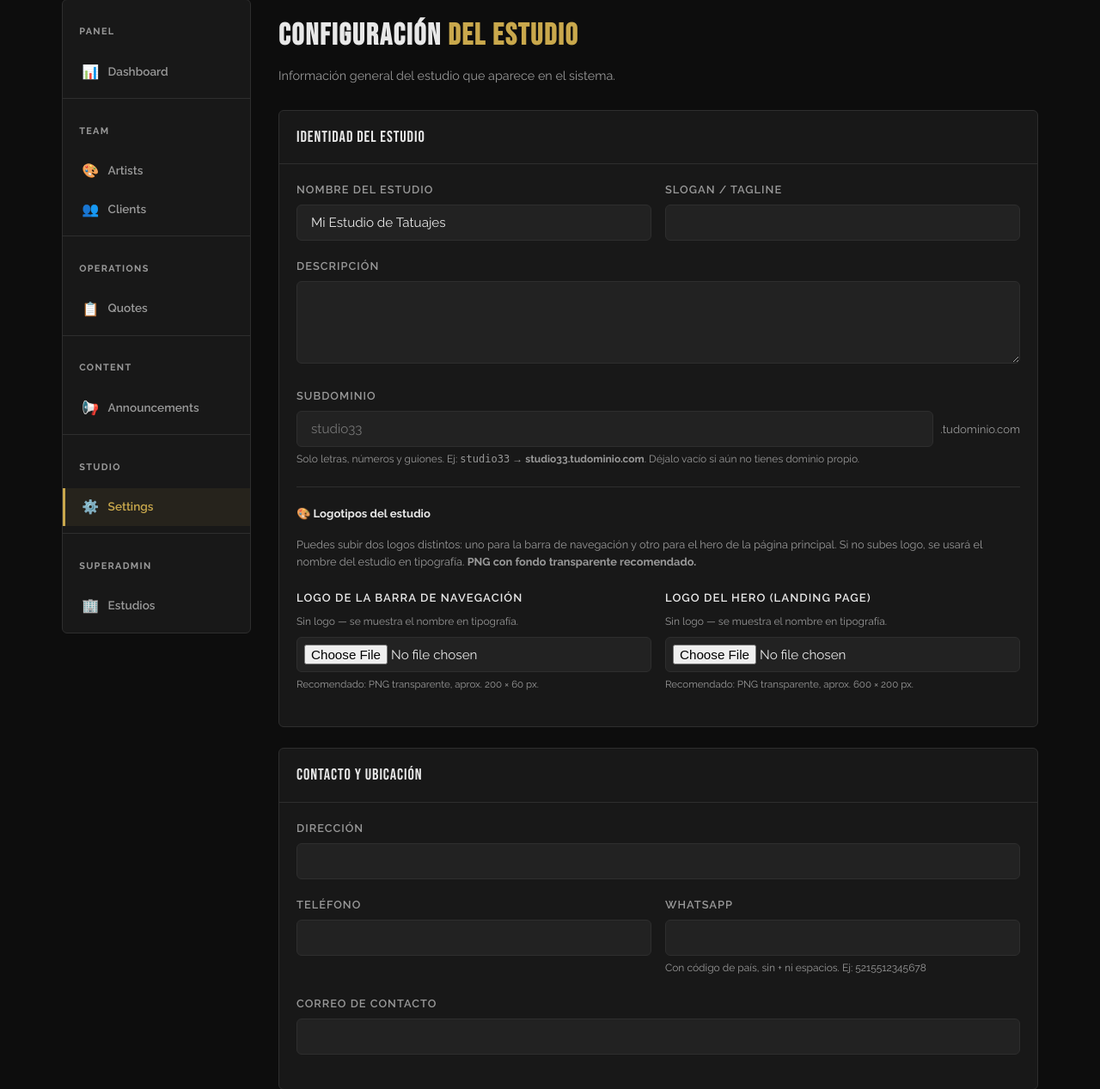
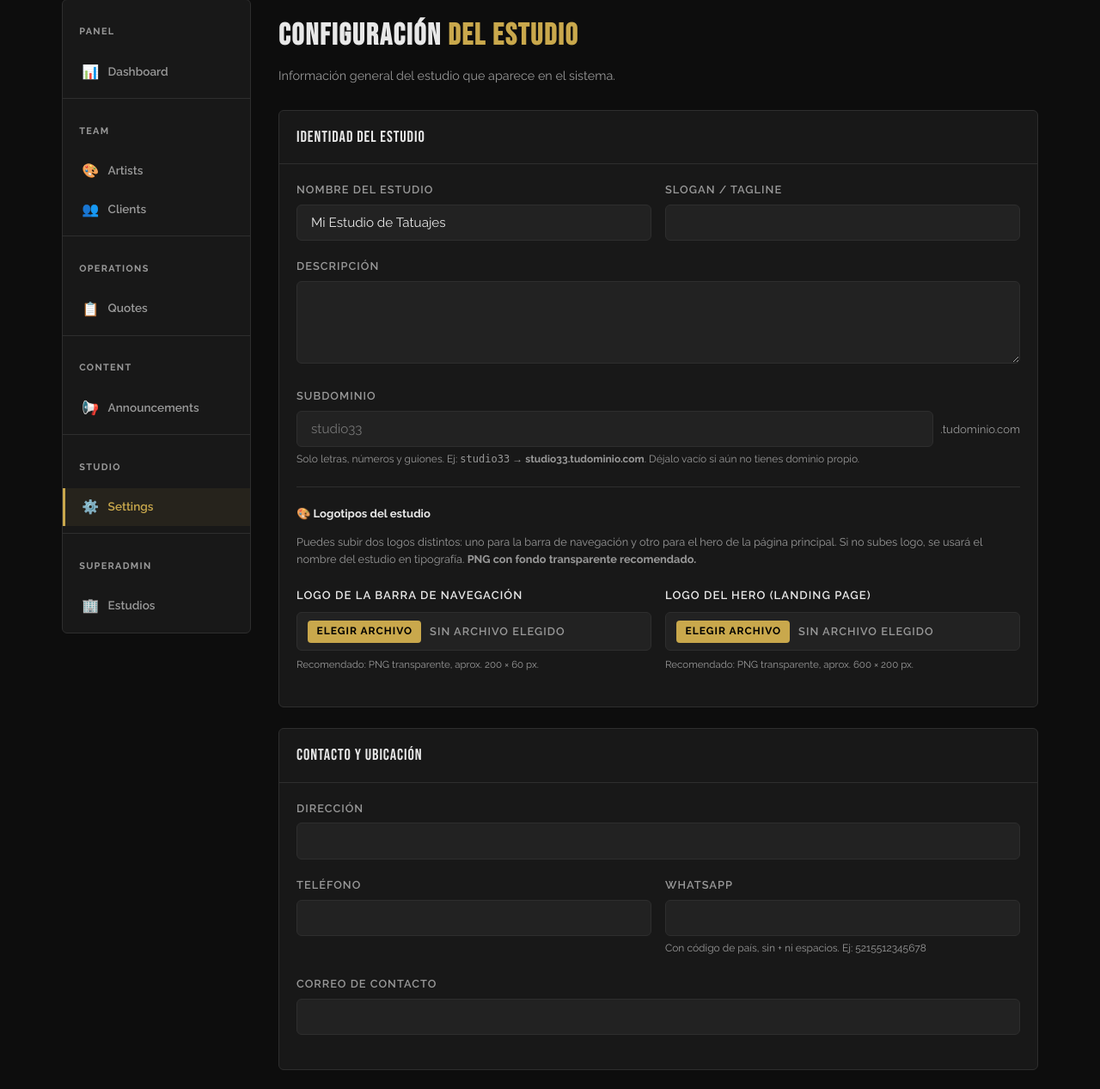
Before and after one commit to Adrionor/sistema-tatuajes-django, a Django app: page /panel/configuracion/ in a window 1280 px wide. Shown: the part 122-1389 px from the top of the page at 86% size. Run offline with Django 5.2, Linux system fonts and the light colour scheme; the visitor is signed in with stand-in values (Sample User, id 1); data comes from the database, SQL or seed files in the repository; data that the repository does not hold is empty.

Commit message:
fix(panel): UI limpia para subir logos, sin widget default de Django

```diff
--- a/sistema_tatuajes/templates/panel/configuracion.html
+++ b/sistema_tatuajes/templates/panel/configuracion.html
@@ -45,49 +45,59 @@
 
         <!-- Logos -->
         <hr style="border:none;border-top:1px solid var(--border);margin:1.25rem 0;">
-        <p style="font-size:.82rem;font-weight:700;color:var(--text);margin-bottom:1rem;">🎨 Logotipos del estudio</p>
+        <p style="font-size:.82rem;font-weight:700;color:var(--text);margin-bottom:.4rem;">🎨 Logotipos del estudio</p>
         <p style="font-size:.8rem;color:var(--text-muted);margin-bottom:1.25rem;">
             Puedes subir dos logos distintos: uno para la barra de navegación y otro para el hero de la página principal.
             Si no subes logo, se usará el nombre del estudio en tipografía. <strong>PNG con fondo transparente recomendado.</strong>
         </p>
         <div class="form-grid-2" style="align-items:start;">
+
             <!-- Logo navbar -->
             <div class="form-group">
-                <label style="font-size:.82rem;font-weight:600;color:var(--text);display:block;margin-bottom:.5rem;">Logo de la barra de navegación</label>
+                <label style="font-size:.82rem;font-weight:600;color:var(--text);display:block;margin-bottom:.6rem;">Logo de la barra de navegación</label>
                 {% if config.logo_navbar %}
-                <div style="margin-bottom:.75rem;padding:.75rem;background:var(--bg-muted);border:1px solid var(--border);border-radius:var(--radius);display:flex;align-items:center;gap:.75rem;">
-                    <img src="{{ config.logo_navbar.url }}" alt="Logo navbar" style="max-height:50px;max-width:160px;object-fit:contain;">
-                    <div>
-                        <p style="font-size:.72rem;color:var(--text-muted);margin:0 0 .3rem;">Logo actual</p>
-                        <label style="display:flex;align-items:center;gap:.35rem;font-size:.75rem;color:var(--red);cursor:pointer;">
-                            {{ form.logo_navbar }}
-                        </label>
+                <div style="margin-bottom:.75rem;padding:.75rem;background:var(--bg-muted);border:1px solid var(--border);border-radius:var(--radius);">
+                    <p style="font-size:.72rem;color:var(--text-muted);margin:0 0 .5rem;">Vista previa</p>
+                    <div style="background:repeating-conic-gradient(#333 0% 25%,#222 0% 50%) 0 0/16px 16px;border-radius:6px;padding:.6rem;display:flex;justify-content:center;align-items:center;min-height:60px;margin-bottom:.6rem;">
+                        <img src="{{ config.logo_navbar.url }}" alt="Logo navbar" style="max-height:50px;max-width:160px;object-fit:contain;">
                     </div>
+                    <label style="display:flex;align-items:center;gap:.5rem;font-size:.75rem;color:#e07070;cursor:pointer;margin-bottom:.1rem;">
+                        <input type="checkbox" name="logo_navbar-clear" id="logo_navbar-clear_id" style="accent-color:#e07070;width:14px;height:14px;">
+                        Eliminar logo actual
+                    </label>
                 </div>
-                {% else %}
-                <small style="font-size:.75rem;color:var(--text-muted);display:block;margin-bottom:.5rem;">Sin logo — se muestra el nombre en tipografía.</small>
-                {{ form.logo_navbar }}
                 {% endif %}
-                <small style="color:var(--text-muted);font-size:.72rem;margin-top:.3rem;display:block;">Recomendado: PNG transparente, aprox. 200 × 60 px.</small>
+                <label style="display:flex;align-items:center;gap:.6rem;padding:.55rem .75rem;background:var(--bg-muted);border:1px solid var(--border);border-radius:var(--radius);cursor:pointer;font-size:.8rem;color:var(--text-muted);">
+                    <span style="background:var(--gold);color:#000;border-radius:4px;padding:.2rem .65rem;font-size:.75rem;font-weight:700;white-space:nowrap;">Elegir archivo</span>
+                    <span id="label-logo-navbar">{% if config.logo_navbar %}Reemplazar archivo…{% else %}Sin archivo elegido{% endif %}</span>
+                    <input type="file" name="logo_navbar" id="id_logo_navbar" accept="image/*" style="display:none;" onchange="document.getElementById('label-logo-navbar').textContent=this.files[0]?this.files[0].name:'Sin archivo elegido'">
+                </label>
+                <small style="color:var(--text-muted);font-size:.72rem;margin-top:.35rem;display:block;">Recomendado: PNG transparente, aprox. 200 × 60 px.</small>
             </div>
 
             <!-- Logo hero -->
             <div class="form-group">
-                <label style="font-size:.82rem;font-weight:600;color:var(--text);display:block;margin-bottom:.5rem;">Logo del hero (landing page)</label>
+                <label style="font-size:.82rem;font-weight:600;color:var(--text);display:block;margin-bottom:.6rem;">Logo del hero (landing page)</label>
                 {% if config.logo_hero %}
-                <div style="margin-bottom:.75rem;padding:.75rem;background:var(--bg-muted);border:1px solid var(--border);border-radius:var(--radius);display:flex;align-items:center;gap:.75rem;">
-                    <img src="{{ config.logo_hero.url }}" alt="Logo hero" style="max-height:60px;max-width:200px;object-fit:contain;">
-                    <div>
-                        <p style="font-size:.72rem;color:var(--text-muted);margin:0 0 .3rem;">Logo actual</p>
-                        {{ form.logo_hero }}
+                <div style="margin-bottom:.75rem;padding:.75rem;background:var(--bg-muted);border:1px solid var(--border);border-radius:var(--radius);">
+                    <p style="font-size:.72rem;color:var(--text-muted);margin:0 0 .5rem;">Vista previa</p>
+                    <div style="background:repeating-conic-gradient(#333 0% 25%,#222 0% 50%) 0 0/16px 16px;border-radius:6px;padding:.6rem;display:flex;justify-content:center;align-items:center;min-height:70px;margin-bottom:.6rem;">
+                        <img src="{{ config.logo_hero.url }}" alt="Logo hero" style="max-height:60px;max-width:200px;object-fit:contain;">
                     </div>
+                    <label style="display:flex;align-items:center;gap:.5rem;font-size:.75rem;color:#e07070;cursor:pointer;margin-bottom:.1rem;">
+                        <input type="checkbox" name="logo_hero-clear" id="logo_hero-clear_id" style="accent-color:#e07070;width:14px;height:14px;">
+                        Eliminar logo actual
+                    </label>
                 </div>
-                {% else %}
-                <small style="font-size:.75rem;color:var(--text-muted);display:block;margin-bottom:.5rem;">Sin logo — se muestra el nombre en tipografía.</small>
-                {{ form.logo_hero }}
                 {% endif %}
-                <small style="color:var(--text-muted);font-size:.72rem;margin-top:.3rem;display:block;">Recomendado: PNG transparente, aprox. 600 × 200 px.</small>
+                <label style="display:flex;align-items:center;gap:.6rem;padding:.55rem .75rem;background:var(--bg-muted);border:1px solid var(--border);border-radius:var(--radius);cursor:pointer;font-size:.8rem;color:var(--text-muted);">
+                    <span style="background:var(--gold);color:#000;border-radius:4px;padding:.2rem .65rem;font-size:.75rem;font-weight:700;white-space:nowrap;">Elegir archivo</span>
+                    <span id="label-logo-hero">{% if config.logo_hero %}Reemplazar archivo…{% else %}Sin archivo elegido{% endif %}</span>
+                    <input type="file" name="logo_hero" id="id_logo_hero" accept="image/*" style="display:none;" onchange="document.getElementById('label-logo-hero').textContent=this.files[0]?this.files[0].name:'Sin archivo elegido'">
+                </label>
+                <small style="color:var(--text-muted);font-size:.72rem;margin-top:.35rem;display:block;">Recomendado: PNG transparente, aprox. 600 × 200 px.</small>
             </div>
+
         </div>
     </div>
 </div>
```
